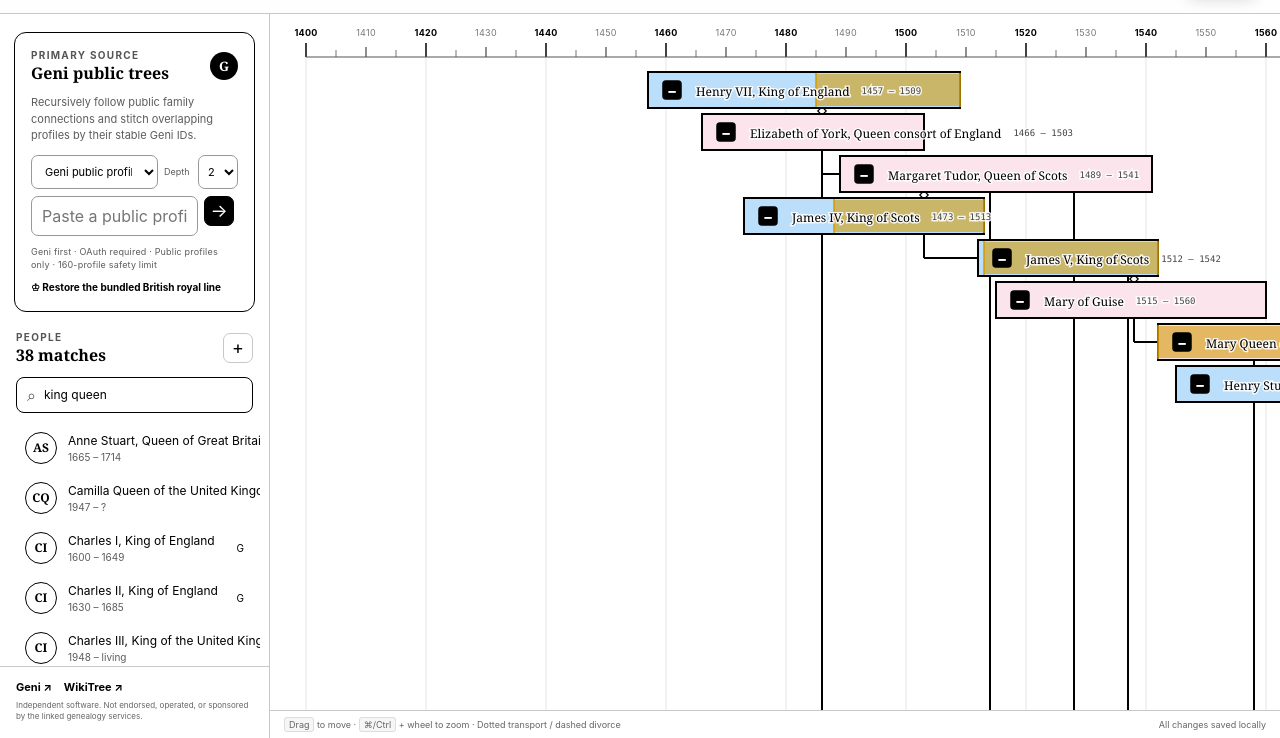
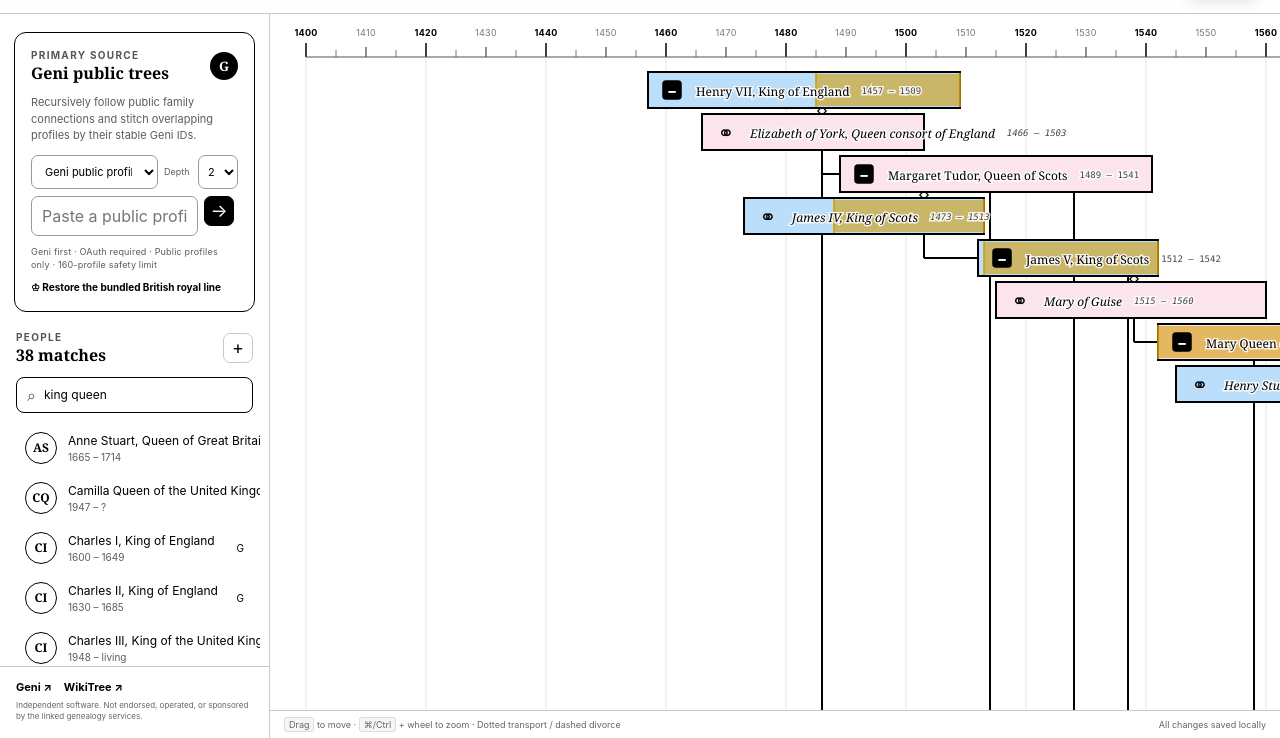
Before and after one commit to liuyao12/genealogy-timeline, a plain HTML site: page index.html in a window 1280 px wide. Shown: the part 62-800 px from the top of the page. Drawn offline with Linux system fonts and the light colour scheme.

Commit message:
Style spouse nodes with marriage symbols

```diff
--- a/app.js
+++ b/app.js
@@ -1499,7 +1499,8 @@ function renderTimeline() {
     const pos = positions.get(id);
     const lifespanWidth = Math.max(2, (endYear(person) - birthYear(person)) * yearWidth);
     const hasReign = reignEvents(person).length > 0;
-    const group = svg('g', { class: `timeline-node ${person.gender} ${hasReign ? 'reigned' : ''} ${id === state.selectedId ? 'selected' : ''}`, transform: `translate(${pos.x} ${pos.y})`, tabindex: '0', role: 'button', 'aria-label': `${fullName(person)}, ${life(person)}${hasReign ? ', reigning monarch' : ''}` });
+    const isSpouseNode = spouseIds.has(id);
+    const group = svg('g', { class: `timeline-node ${person.gender} ${isSpouseNode ? 'spouse' : ''} ${hasReign ? 'reigned' : ''} ${id === state.selectedId ? 'selected' : ''}`, transform: `translate(${pos.x} ${pos.y})`, tabindex: '0', role: 'button', 'aria-label': `${fullName(person)}, ${life(person)}${isSpouseNode ? ', spouse' : ''}${hasReign ? ', reigning monarch' : ''}` });
     group.append(svg('title', {}, `${fullName(person)} · ${life(person)}`));
     group.append(svg('rect', { class: 'lifespan', x: 0, y: 0, width: lifespanWidth, height: rowHeight }));
     person.personalEvents.forEach(event => {
@@ -1525,15 +1526,20 @@ function renderTimeline() {
     });
     const hasChildren = person.children.some(childId => state.people[childId]);
     const isCollapsed = state.collapsedIds.has(id);
-    const icon = svg('g', { class: `timeline-expander ${hasChildren ? (isCollapsed ? 'collapsed' : 'expanded') : 'leaf'}`, role: hasChildren ? 'button' : 'img', tabindex: hasChildren ? '0' : '-1', 'aria-label': hasChildren ? `${isCollapsed ? 'Expand' : 'Collapse'} descendants of ${fullName(person)}` : 'No descendants' });
-    icon.append(svg('rect', { class: 'expander-box', x: 15, y: 9, width: 18, height: 18, rx: 3 }));
-    if (hasChildren) icon.append(svg('text', { class: 'node-symbol', x: 24, y: 18 }, isCollapsed ? '+' : '−'));
+    const icon = isSpouseNode
+      ? svg('g', { class: 'timeline-marriage-link', role: 'img', 'aria-label': 'Marriage link' })
+      : svg('g', { class: `timeline-expander ${hasChildren ? (isCollapsed ? 'collapsed' : 'expanded') : 'leaf'}`, role: hasChildren ? 'button' : 'img', tabindex: hasChildren ? '0' : '-1', 'aria-label': hasChildren ? `${isCollapsed ? 'Expand' : 'Collapse'} descendants of ${fullName(person)}` : 'No descendants' });
+    if (isSpouseNode) icon.append(svg('text', { class: 'marriage-symbol', x: 24, y: 19 }, '⚭'));
+    else {
+      icon.append(svg('rect', { class: 'expander-box', x: 15, y: 9, width: 18, height: 18, rx: 3 }));
+      if (hasChildren) icon.append(svg('text', { class: 'node-symbol', x: 24, y: 18 }, isCollapsed ? '+' : '−'));
+    }
     const toggleBranch = event => {
       event.stopPropagation();
       if (isCollapsed) state.collapsedIds.delete(id); else state.collapsedIds.add(id);
       render();
     };
-    if (hasChildren) {
+    if (hasChildren && !isSpouseNode) {
       icon.addEventListener('click', toggleBranch);
       icon.addEventListener('keydown', event => { if (event.key === 'Enter' || event.key === ' ') toggleBranch(event); });
     }
--- a/styles.css
+++ b/styles.css
@@ -141,8 +141,12 @@ kbd { border: 1px solid #ddd; border-radius: 3px; background: #f6f6f6; padding:
 .timeline-expander.leaf .expander-box { fill: transparent; stroke-width: 3; }
 .timeline-expander:not(.leaf) { cursor: pointer; }
 .timeline-node .node-symbol { fill: #fff; font: 700 15px/1 Inter, sans-serif; text-anchor: middle; dominant-baseline: central; pointer-events: none; }
+.timeline-marriage-link { pointer-events: none; }
+.timeline-marriage-link .marriage-symbol { fill: #000; font: 20px/1 "Apple Symbols", "Segoe UI Symbol", serif; text-anchor: middle; dominant-baseline: central; }
 .timeline-label { fill: #000; stroke: rgba(255,255,255,.86); stroke-width: 3px; paint-order: stroke fill; font: 400 12px Georgia, serif; dominant-baseline: central; pointer-events: none; }
+.timeline-node.spouse .timeline-label { font-style: italic; }
 .timeline-life-label { fill: #444; font: 9px Consolas, monospace; font-weight: 400; }
+.timeline-node.spouse .timeline-life-label { font-style: italic; }
 .timeline-node .current-year-edge { stroke: #000; stroke-width: 2; vector-effect: non-scaling-stroke; }
 
 .detail-sidebar {
```
Also changed, not shown: README.md.
